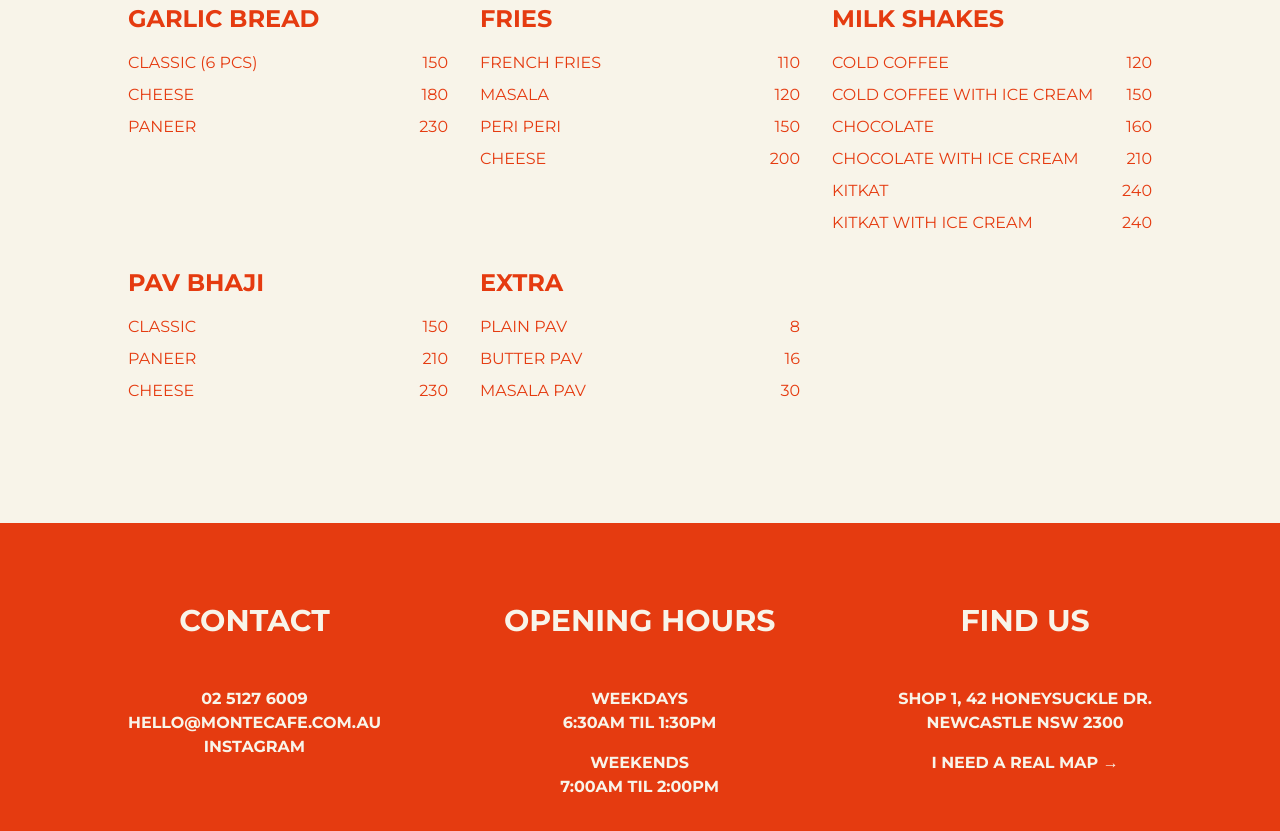
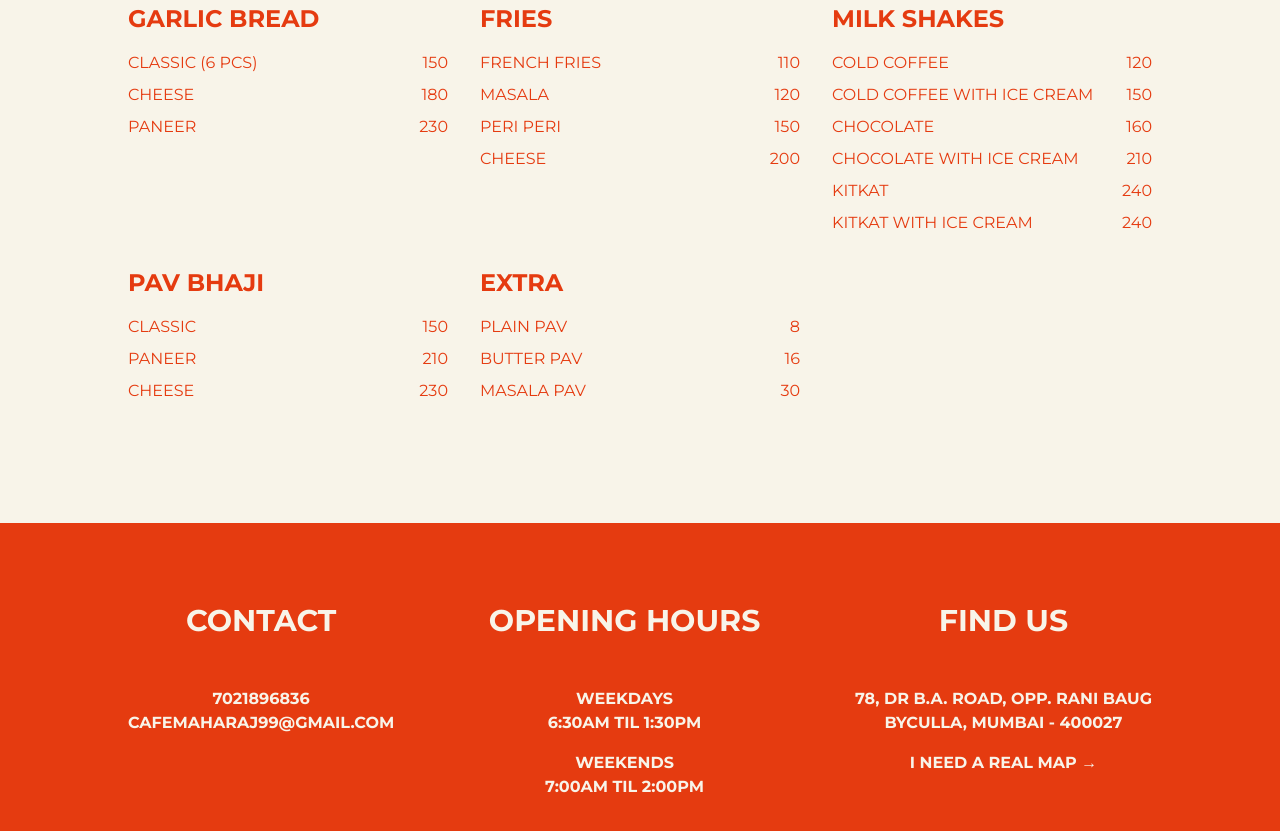
Before and after one commit to AyanNagorimsn/cafemaharaj, a plain HTML site: page index.html in a window 1280 px wide. Shown: the part 2901-3732 px from the top of the page. Drawn offline with nearby package versions, Linux system fonts and the light colour scheme; a script that the page names is missing.

Commit message:
contact info update

```diff
--- a/index.html
+++ b/index.html
@@ -163,13 +163,8 @@
         <main class="flex w-[80vw] flex-wrap text-center justify-between mx-auto">
             <div>
                 <h2 class="text-3xl mb-12">Contact</h2>
-                <p>02 5127 6009</p>
-                <p>hello@montecafe.com.au</p>
-                <p>
-                    <a href="https://www.instagram.com" target="_blank" rel="noopener noreferrer">
-                        Instagram
-                    </a>
-                </p>
+                <p>7021896836</p>
+                <p>cafemaharaj99@gmail.com</p>
             </div>
 
             <div>
@@ -182,10 +177,12 @@
 
             <div>
                 <h2 class="text-3xl mb-12">Find Us</h2>
-                <p>Shop 1, 42 Honeysuckle Dr.</p>
-                <p>Newcastle NSW 2300</p>
+                <p>78, DR B.A. ROAD, OPP. RANI BAUG</p>
+                <p>Byculla, Mumbai - 400027</p>
                 <p class="mt-4">
-                    <a href="#">I need a real map →</a>
+                    <a target="_blank"
+                        href="https://www.google.com/maps/place/Cafe+Maharaj+Milk+Center/@18.9789354,72.8311395,17z/data=!4m15!1m8!3m7!1s0x3be7ce5ca017028f:0x3ab8f3c3d3953b73!2sCafe+Maharaj+Milk+Center!8m2!3d18.9789354!4d72.8337144!10e1!16s%2Fg%2F1ptvsn0rt!3m5!1s0x3be7ce5ca017028f:0x3ab8f3c3d3953b73!8m2!3d18.9789354!4d72.8337144!16s%2Fg%2F1ptvsn0rt?entry=ttu&g_ep=EgoyMDI1MDUxNS4xIKXMDSoASAFQAw%3D%3D">I
+                        need a real map →</a>
                 </p>
             </div>
         </main>
```
